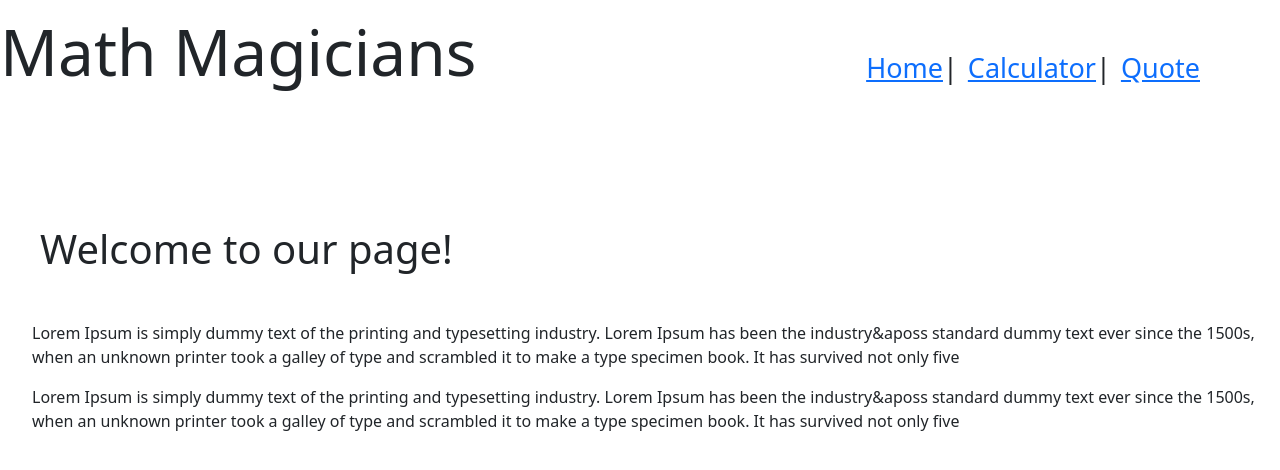
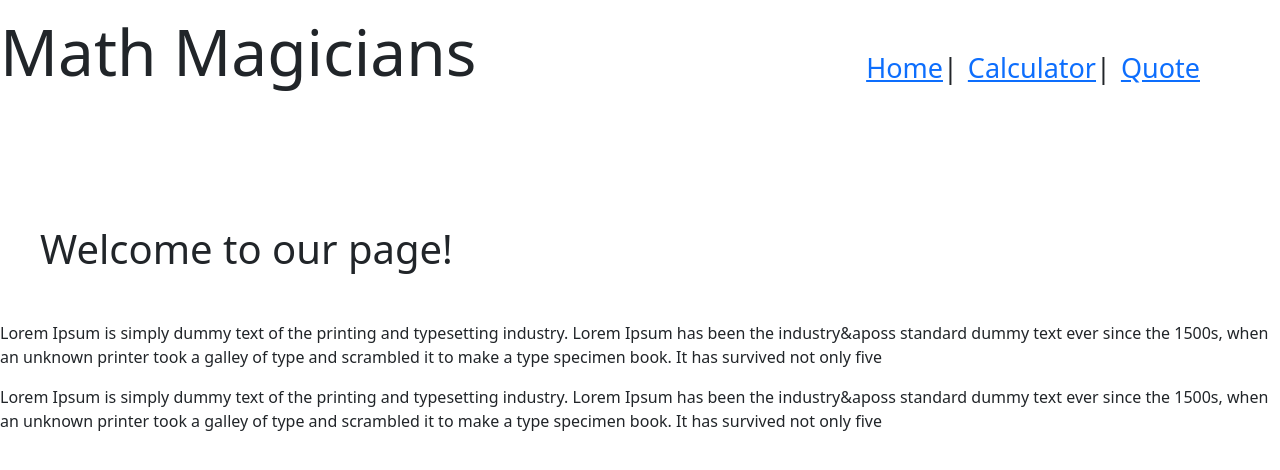
Before and after one commit to Katended/math-magicians, a React (Create React App) app: page / in a window 1280 px wide. Shown: the top 470 px of the page. Built offline with nearby package versions, Linux system fonts and the light colour scheme.

Commit message:
Fix linters

```diff
--- a/src/App.css
+++ b/src/App.css
@@ -25,10 +25,6 @@ div > h1 {
 ul {
   list-style: none;
   font-size: large;
-}
-
-p {
-  margin-left: 2em;
 }
 
 nav {
```
